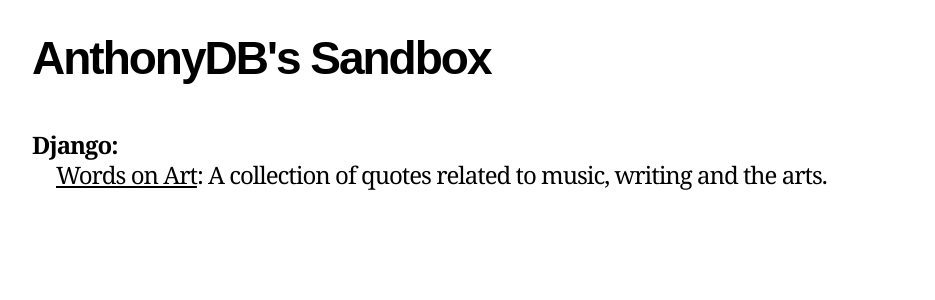
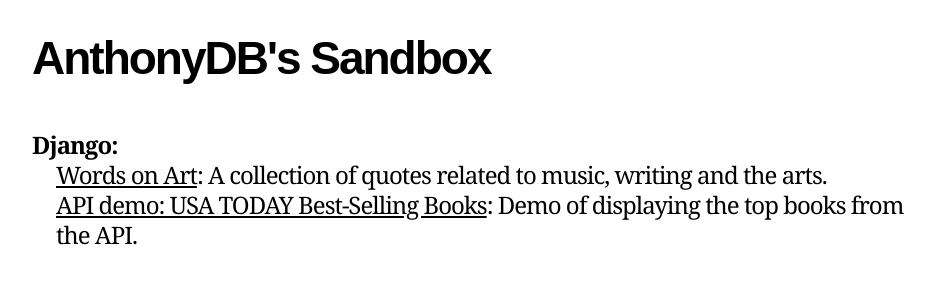
Before and after one commit to anthonydb/sandbox-project, a Django app: template core/templates/home.html in a window 1280 px wide. Shown: the top 300 px of the page, without its empty margins (108-1043 px from the left). Run offline with Django 3.2, Linux system fonts and the light colour scheme; the template is opened without the code that fills it, so the values that code supplies are empty; some web fonts are replaced.

Commit message:
Minor tweaks.

```diff
--- a/core/templates/home.html
+++ b/core/templates/home.html
@@ -9,6 +9,7 @@
     <ul>
         <li><b>Django:</b></br>
         <a href="/words/">Words on Art</a>: A collection of quotes related to music, writing and the arts.</br>
+        <a href="/apis/books/">API demo: USA TODAY Best-Selling Books</a>: Demo of displaying the top books from the API.</br>
     </ul>
     </div>
 
```
Also changed, not shown: 1 other file.
